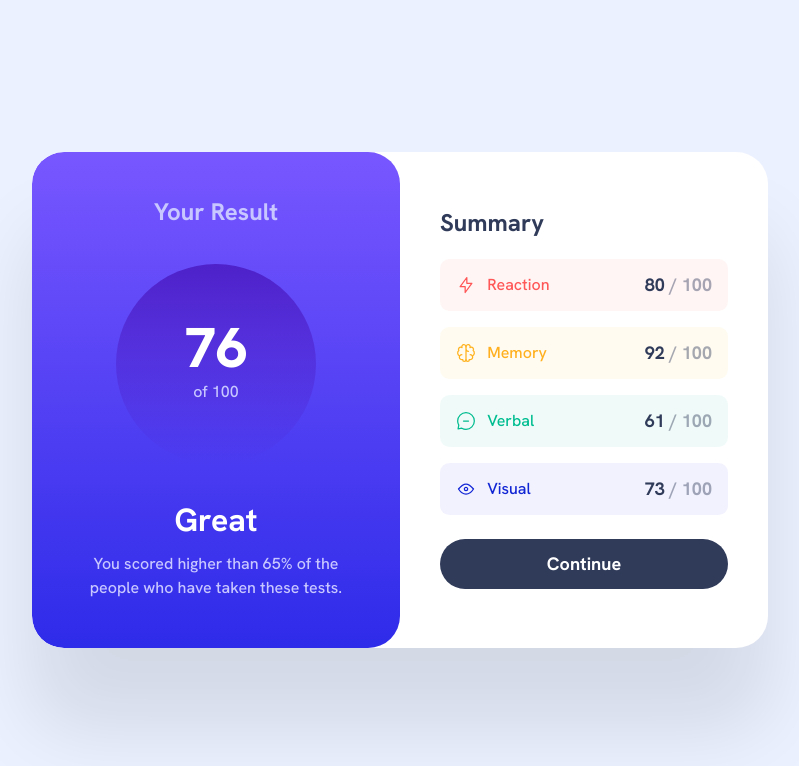
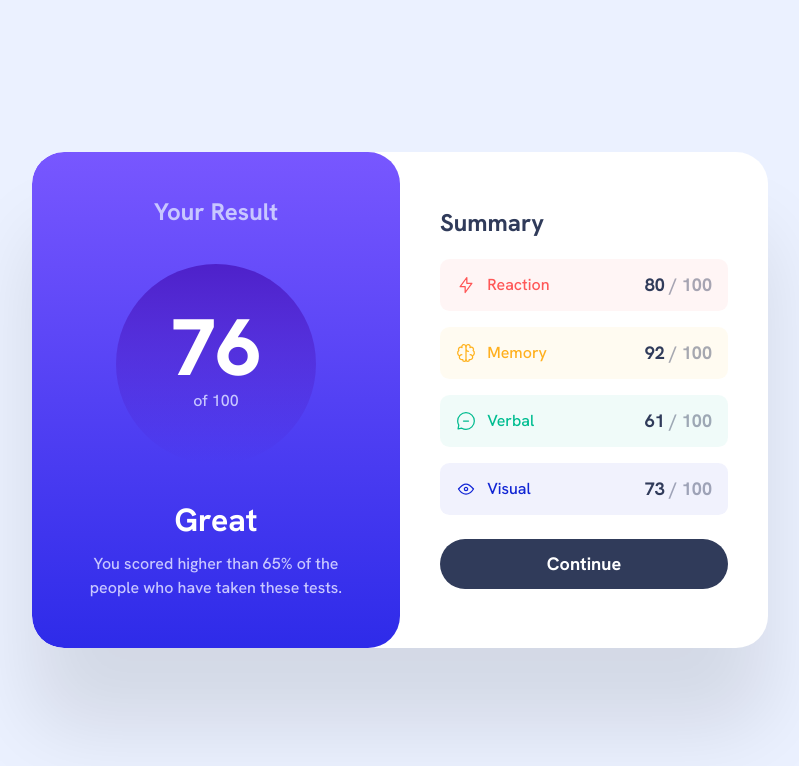
Before and after one commit to MaxCoder-mc/Results-summary-component, a plain HTML site: page index.html in a window 1280 px wide. Shown: the whole page, without its empty margins (240-1039 px from the left). Drawn offline with Linux system fonts and the light colour scheme.

Commit message:
Update style.css

```diff
--- a/style.css
+++ b/style.css
@@ -21,6 +21,7 @@ body {
   line-height: 1.5;
   -webkit-font-smoothing: antialiased;
   font-family: var(--Heading-body);
+  min-height: 100vh;
 }
 
 :root {
@@ -223,6 +224,9 @@ body {
 /* Queries */
 
 @media (min-width: 39rem) {
+  :root {
+    --Heading-XL: 800 calc((80 / 16) * 1rem) / 0.72 "Hanken Grotesk", sans-serif;
+  }
   .container {
     max-width: calc((736 / 16) * 1rem);
     flex-direction: row;
@@ -235,7 +239,7 @@ body {
 
   body {
     background-color: var(--Pale-blue);
-    height: 100vh;
+    /* height: 100vh; */
     display: flex;
     align-items: center;
     justify-content: center;
@@ -265,7 +269,7 @@ body {
     left: 0;
     transform: translateX(0);
   }
-   .summary-title {
+  .summary-title {
     font: var(--Heading-M);
   }
 }
```
